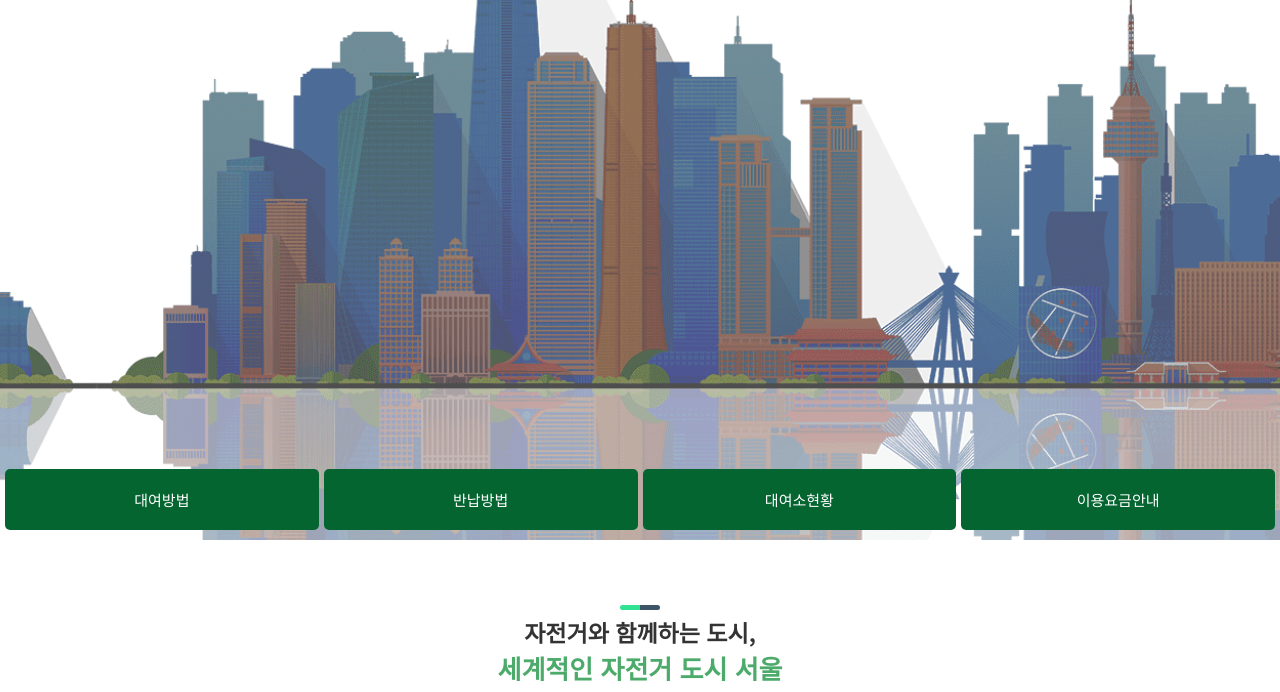
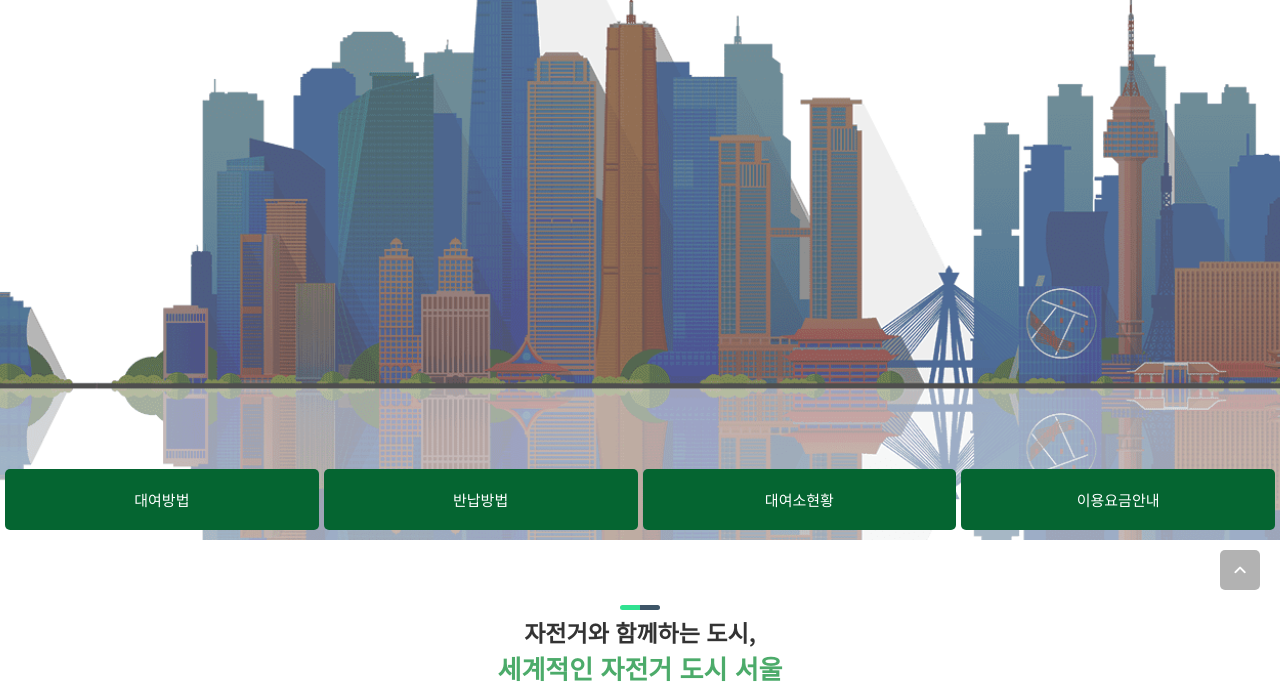
Before and after one commit to yykyeong/seoul-bike, a plain HTML site: page index.html in a window 1280 px wide. Shown: the part 260-952 px from the top of the page. Drawn offline with nearby package versions, Linux system fonts and the light colour scheme.

Commit message:
go-to-top

```diff
--- a/index.html
+++ b/index.html
@@ -92,7 +92,7 @@
   <!-- app -->
   <section class="app-area">
     <div class="common-inner">
-      <div class="app-slider-group" data-aos="fade-right">
+      <div class="app-slider-group" data-aos="fade-right"  data-aos-duration="2000">
         <img class="mockup-img" src="./img/phone-mockup.png" alt="앱 다운로드">
         <div class="app-slider">
           <img src="./img/app01.png" alt="앱 다운로드">
@@ -432,6 +432,10 @@
       </div>
     </div>
   </footer>
+
+  <!-- top -->
+  <a href="#" class="go-to-top"><i class="fa-solid fa-angle-up"></i></a>
+
 </body>
 
 </html>
--- a/js/custom.js
+++ b/js/custom.js
@@ -4,10 +4,10 @@ $(function(){
   /* header */
   $(window).scroll(function(){
     if($(window).scrollTop() > 50){
-      $('header').addClass('active')
+      $('header, .go-to-top').addClass('active')
     }
     else {
-      $('header').removeClass('active')
+      $('header , .go-to-top').removeClass('active')
     }
   });
 
--- a/scss/_common.scss
+++ b/scss/_common.scss
@@ -44,7 +44,26 @@ section:not(.visual-area) {
   }
 }
 
+.go-to-top {
+  position: fixed;
+  right: 20px;
+  bottom: -50px;
+  width: 40px;
+  height: 40px;
+  border-radius: 5px;
+  background-color: rgba(0, 0, 0, .3);
+  line-height: 40px;
+  text-align: center;
+  transition: .5s;
 
+  i {
+    color: $white;
+  }
+
+  &.active {
+    bottom: 20px;
+  }
+}
 
 @media (max-width: 768px) {
   section:not(.visual-area) {
--- a/scss/_index.scss
+++ b/scss/_index.scss
@@ -223,6 +223,7 @@ header {
 
 /* info-area */
 .info-area {
+  overflow: hidden;
   .info-img {
     .info-img-list {
       display: flex;
--- a/scss/_reset.scss
+++ b/scss/_reset.scss
@@ -5,6 +5,10 @@
   box-sizing: border-box;
   margin: 0;
   padding: 0;
+}
+
+html {
+  scroll-behavior: smooth;
 }
 
 ul,
```
Also changed, not shown: css/style.css.
